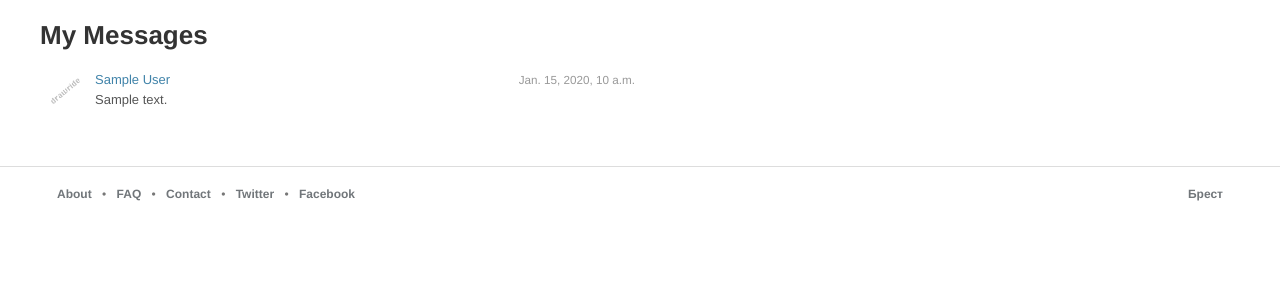
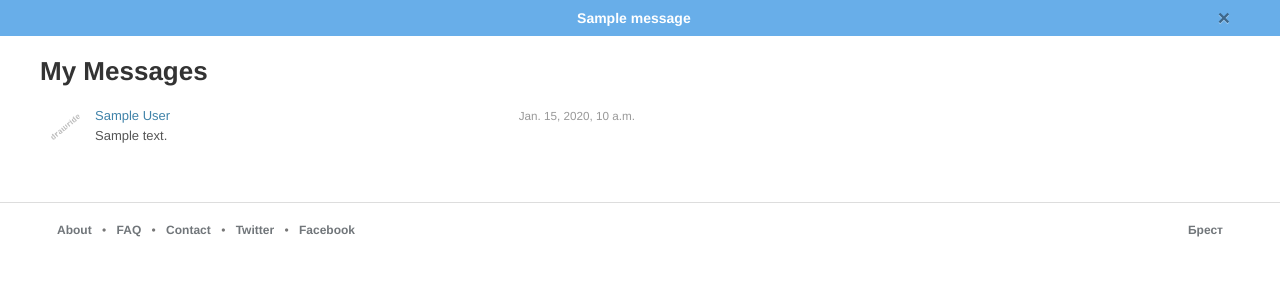
Before and after one commit to sieroshtan/drawride, a Django app: page /discussions/ in a window 1280 px wide. Shown: the part 50-350 px from the top of the page. Run offline with Django 3.2, Linux system fonts and the light colour scheme; a user stored in the database is signed in; data comes from the database, SQL or seed files in the repository; tables that the repository leaves empty hold one stand-in row (values such as "Sample post"); one stand-in notice (Sample message) is shown; parts of the project's set-up code (start-up, migrations or seed data) failed here and were passed over; some libraries are stand-ins or nearby versions.

Commit message:
Add close button for notification alerts Remove auto hide of alers

```diff
--- a/main/static/css/master.css
+++ b/main/static/css/master.css
@@ -354,6 +354,29 @@ img.photo {
 
 #notices li.error {
     background: #d7564b;
+}
+
+.close {
+    font-family: inherit;
+    padding: 0;
+    margin: 0;
+    cursor: pointer;
+    background: transparent;
+    font-size: 1.5em;
+    border: 0;
+    float: right;
+    font-weight: bold;
+    line-height: 0.8em;
+    color: black;
+    text-shadow: 0 1px 0 white;
+    opacity: 0.4;
+}
+
+.close:hover {
+    color: black;
+    text-decoration: none;
+    cursor: pointer;
+    opacity: 0.6;
 }
 
 /* footer */
--- a/main/static/js/app.js
+++ b/main/static/js/app.js
@@ -121,6 +121,10 @@ $(document).ready(function () {
             }
         });
     });
+
+    $('.close').on('click', function() {
+        $('#notices').slideUp('fast');
+    });
 });
 
 var map = null;
--- a/templates/layout.html
+++ b/templates/layout.html
@@ -89,11 +89,10 @@
     </div>
 </nav>
 {% if messages %}
-    <script>window.onload = function() {$('#notices').delay(3000).slideUp();}</script>
     <ul id="notices">
     {% for message in messages %}
         <li{% if message.tags %} class="{{ message.tags }}"{% endif %}>
-            {{ message }}
+            {{ message }}<button class="close" type="button">×</button>
         </li>
     {% endfor %}
     </ul>
```
